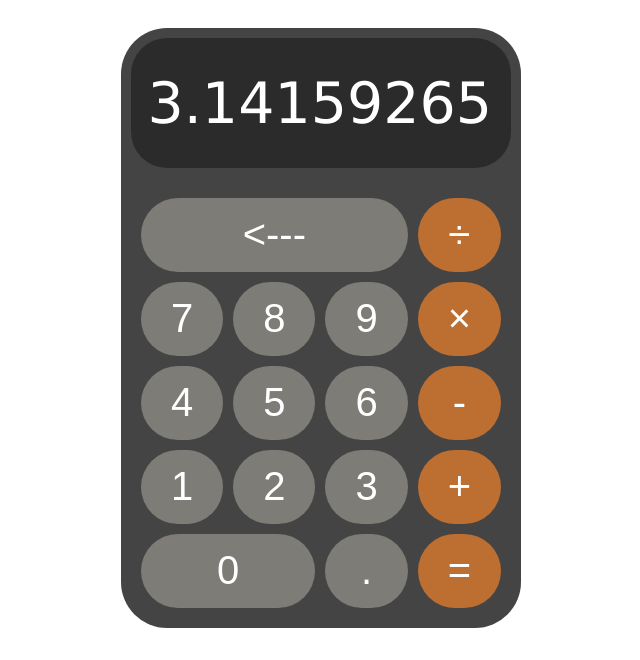
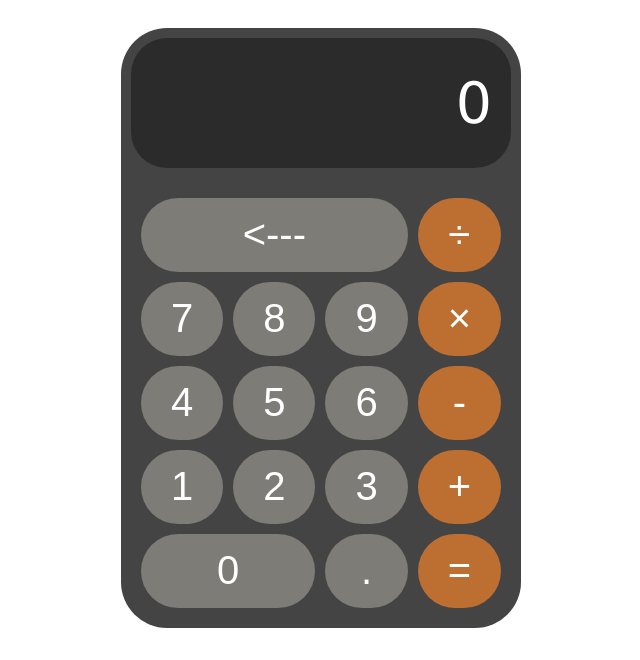
Before and after one commit to fwzlol/Calculator, a plain HTML site: page index.html in a window 1280 px wide. Shown: the part 140-800 px from the top of the page, without its empty margins (319-959 px from the left). Drawn offline with Linux system fonts and the light colour scheme.

Commit message:
Update index.html

```diff
--- a/index.html
+++ b/index.html
@@ -10,7 +10,7 @@
     <h1 id="header1">Calculator</h1>
     <div id="calculator-holder">
         <div id="output">
-            <output id="result">3.14159265</output>
+            <output id="result">0</output>
         </div>
         <div id="input">
             <button id="backspace"><---</button>
```
